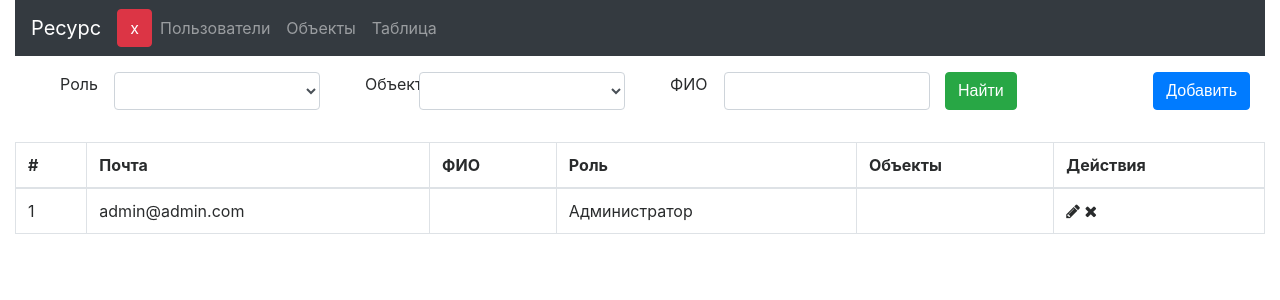
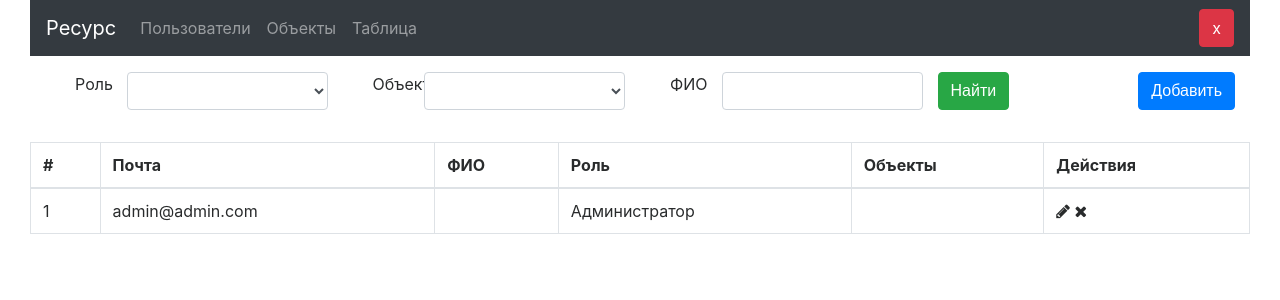
Before and after one commit to smirnov854/tablesystem2, a CodeIgniter app: page /database/index.php/user/show_users in a window 1280 px wide. Shown: the top 300 px of the page. Run offline with CodeIgniter, Linux system fonts and the light colour scheme; a user stored in the database is signed in; data comes from the database, SQL or seed files in the repository; data that the repository does not hold is empty; style sheets or scripts are compiled from the project's sources; some libraries are stand-ins or nearby versions.

Commit message:
Fix several bugs

```diff
--- a/application/views/includes/footer.php
+++ b/application/views/includes/footer.php
@@ -1,2 +1,2 @@
-</main>
+</div>
 </body>
--- a/application/views/includes/header.php
+++ b/application/views/includes/header.php
@@ -15,3 +15,4 @@
     <meta name="viewport" content="width=600px, initial-scale=1">
 </head>
 <body>
+<div class="container-fluid">
--- a/application/views/includes/menu.php
+++ b/application/views/includes/menu.php
@@ -4,7 +4,6 @@ $user_data = $this->session->userdata();
 <div class="col-lg-12 col-md-12 col-sm-12">
     <nav class="navbar navbar-expand-lg navbar-expand-md navbar-expand-sm navbar-dark bg-dark">
         <a class="navbar-brand text-white">Ресурс</a>
-        <a class="btn btn-danger float-right" href="/login/logout">x</a>
         <div class="collapse-in navbar-collapse" id="bs-example-navbar-collapse-1">
             <ul class="navbar-nav mr-auto">
                 <?php if ($user_data['role_id'] == 1): ?>
@@ -29,6 +28,6 @@ $user_data = $this->session->userdata();
 
             </ul>
         </div>
-
+        <a class="btn btn-danger float-right" href="/login/logout">x</a>
     </nav>
 </div>
```
